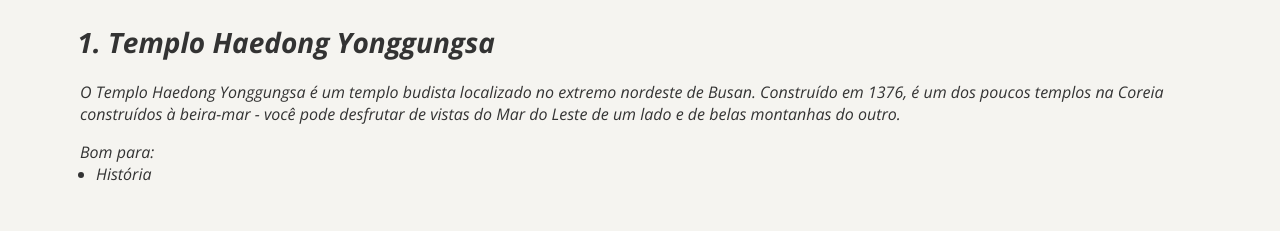
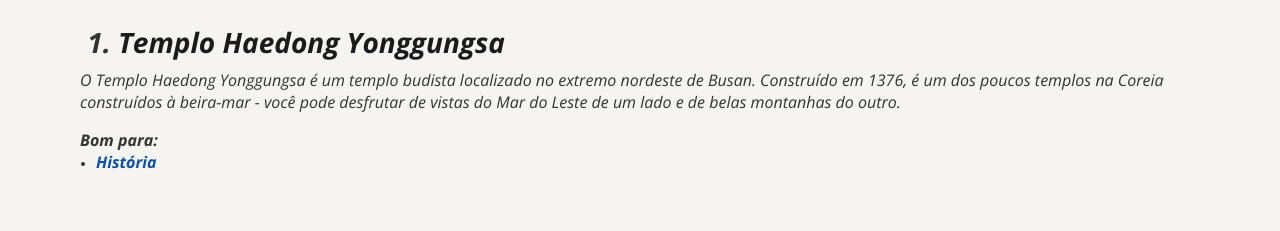
Before and after one commit to Joovix/local-turistico-aula-fullstack, a plain HTML site: page index.html in a window 1280 px wide. Shown: the part 1833-2064 px from the top of the page. Drawn offline with nearby package versions, Linux system fonts and the light colour scheme.

Commit message:
Criando Id "Page" e colocnaod style no ultimo "p" da pagina, Ajustes no css

```diff
--- a/index.html
+++ b/index.html
@@ -11,7 +11,7 @@
   <link href="https://fonts.googleapis.com/css2?family=Open+Sans:ital,wght@1,300..800&display=swap" rel="stylesheet">
 </head>
 
-<body>
+<body id="page">
   <main>
     <p class="headline">Sua próxima viagem</p>
     <h1>Conheça Busan</h1>
@@ -87,7 +87,7 @@
 
       <div class="divider"></div>
 
-      <p>As melhores coisas para fazer em Busan mostram a reputação da cidade como um importante porto marítimo na Ásia.
+      <p style="text-align: center;">As melhores coisas para fazer em Busan mostram a reputação da cidade como um importante porto marítimo na Ásia.
         Frequentemente vista como a essência da Coreia do Sul, você experimentará uma atmosfera única em termos de
         diversidade étnica e cultural, já que a cidade recebe um público cosmopolita o ano todo.</p>
     </section>
--- a/style.css
+++ b/style.css
@@ -7,9 +7,9 @@
 
 }
 
-body {
+#page {
   background-color: #F5F4F0;
-  margin: 88px 80px 65px;
+  margin: 88px 80px;
 }
 
 .divider {
@@ -18,10 +18,6 @@ body {
   height: 2px;
   margin: 36px 0;
 }
-
-/* main {
-  margin: 88px 80px 65px;
-} */
 
 main img {
   border-radius: 25px;
@@ -43,7 +39,7 @@ ol img {
 section > li {
   font-weight: bold;
   font-size: 28px;
-  margin-left: 28px;
+  margin-left: 38px;
 }
 
 ul > li {
@@ -51,10 +47,13 @@ ul > li {
 }
 
 ol, ul {
-  padding-left: 0;
-  margin-left: 0;
+  padding: 0;
+  margin: 0;
 }
 
+h1, h2, h3 {
+  color: #1B1B1B;
+}
 
 h1 {
   font-size: 36px;
@@ -66,6 +65,7 @@ h2 {
 
 h3 {
   font-size: 28px;
+  margin-bottom: 0;
 }
 
 .headline {
@@ -78,19 +78,30 @@ h3 {
   text-align: center;
   font-style: italic;
   margin-top: 24px;
+  color: #1B1B1B;
 }
 
 footer {
+  margin-top: 65px;
   margin-bottom: 48px;
+  text-align: center;
+}
+
+footer img {
+  vertical-align: middle;
+}
+
+ul li::marker {
+  color: #333333;
+  font-size: 0.7em;
+}
+
+ul li{
+  list-style-type: disc;
+  color: #0C51A7;
 
 }
 
-/* ul li::marker {
-  color: #333333;
-  list-style-type: disc;
-} */
-
-ul li{
-  list-style-type: disc;
-
+ul {
+  font-weight: bold;
 }
```
